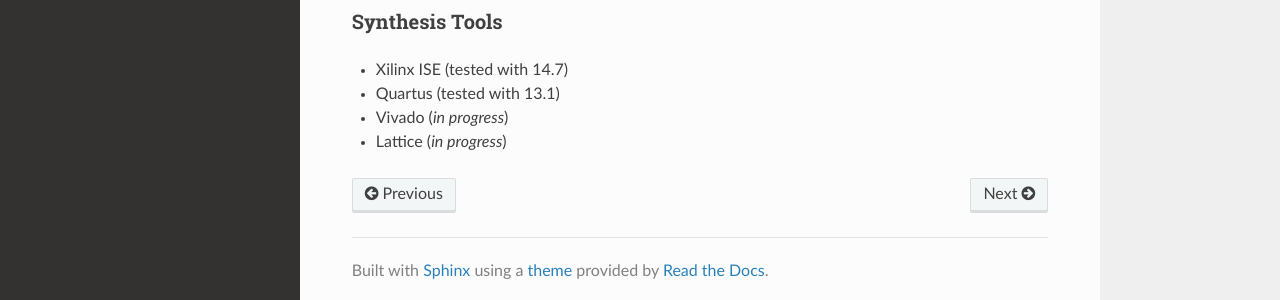
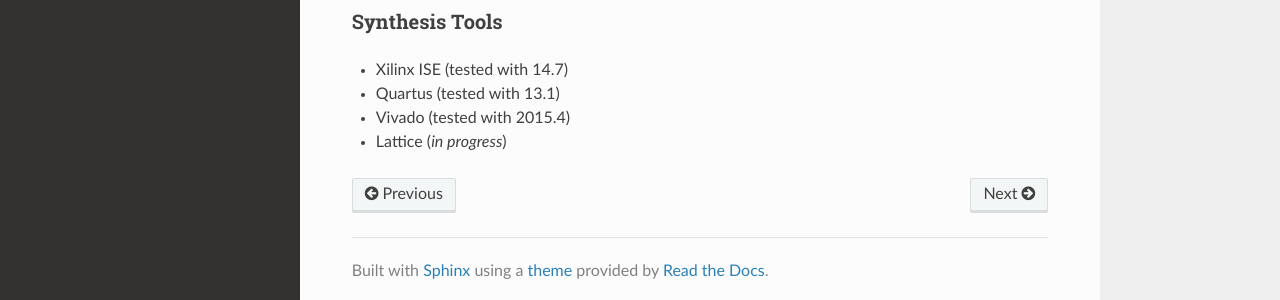
Before and after one commit to pabennett/chiptools, a Sphinx documentation site: the page built from docs/introduction.rst, in a window 1280 px wide and 1303 px high. Shown: the part 996-1296 px from the top of the window. Built offline with Sphinx 7.4.7 and the Read the Docs theme 2.0.0, drawn with Linux system fonts in a browser that asks for light colours; pages that are not in the unit, such as notebooks, are missing from menus.

Commit message:
Update introduction.rst

```diff
--- a/docs/introduction.rst
+++ b/docs/introduction.rst
@@ -42,5 +42,5 @@ Synthesis Tools
 
 * Xilinx ISE (tested with 14.7)
 * Quartus (tested with 13.1)
-* Vivado (*in progress*)
+* Vivado (tested with 2015.4)
 * Lattice (*in progress*)
```
